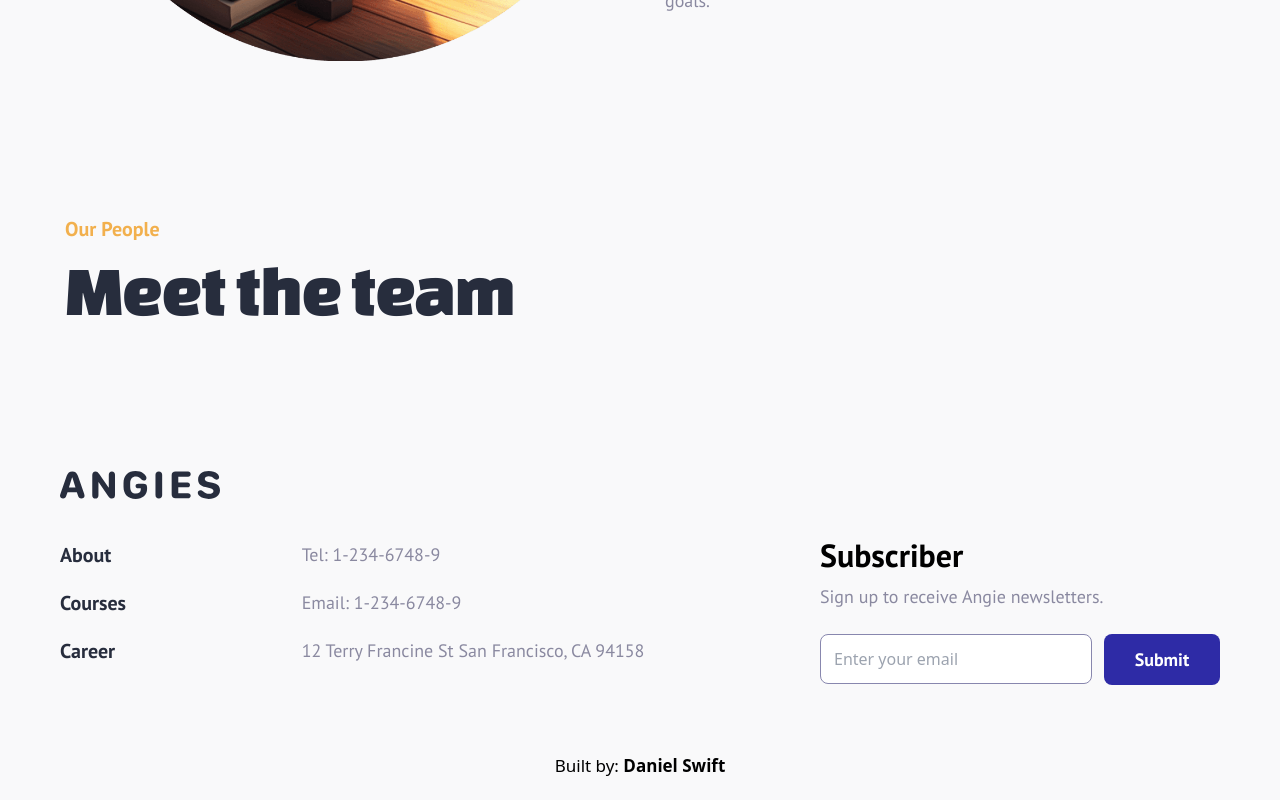
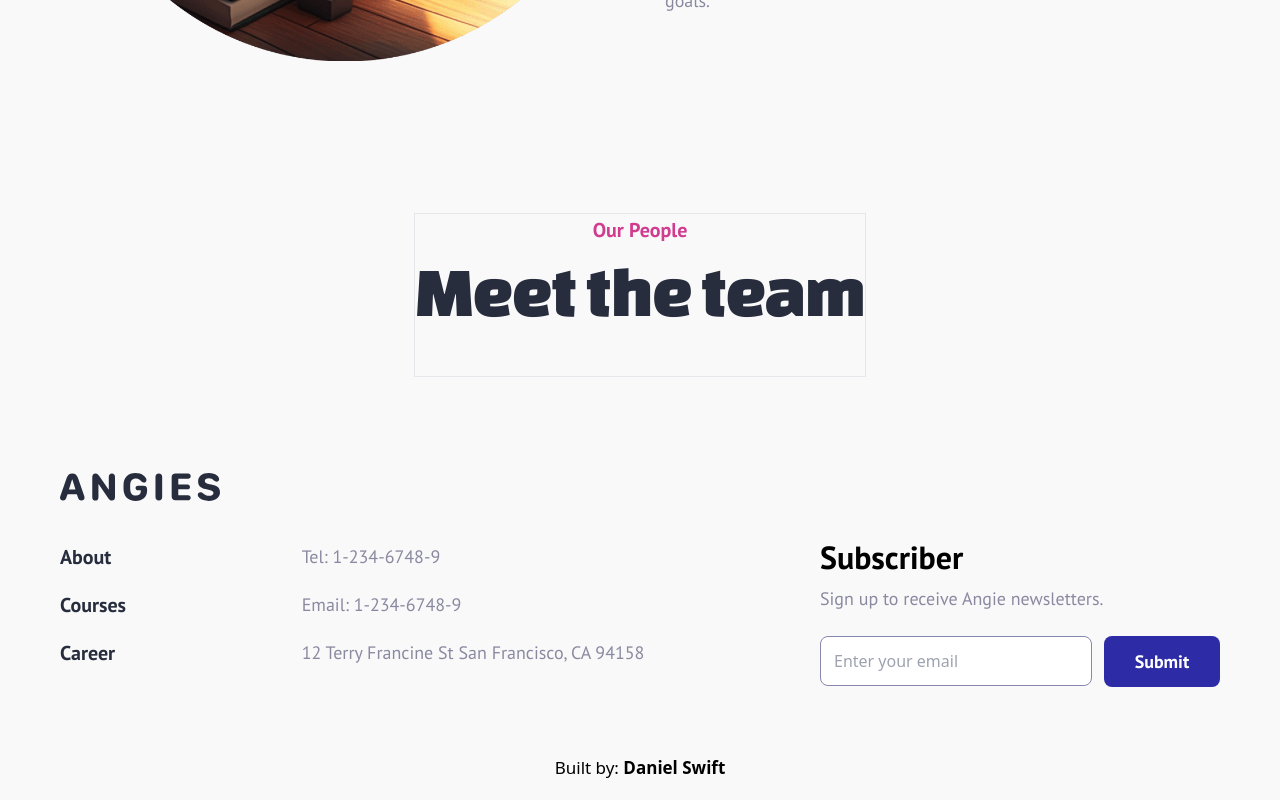
Before and after one commit to danielswift10/project-angies, a React (Create React App) app: page /about in a window 1280 px wide. Shown: the part 2679-3479 px from the top of the page. Built offline with nearby package versions, Linux system fonts and the light colour scheme.

Commit message:
style: added styling

```diff
--- a/src/Components/About/Team.jsx
+++ b/src/Components/About/Team.jsx
@@ -4,8 +4,8 @@ const Team = () => {
     return (
         <div>
             <div className={`${styles.boxWidth} ${styles.flexBetween}  ss:px-0 ss:w-[600px] lg:w-[1070px] xlg:w-[1150px] xl:w-[1280px] lg:px-0  md:w-[970px] md:px-0 ${styles.padding} gap-10 ${layout.section1}`}>
-                <div className="header">
-                <h4 className={`${styles.heading4} mb-2 text-yellow `}>
+                <div className="header border mx-auto text-center">
+                <h4 className={`${styles.heading4} mb-2 text-pink `}>
             Our People
           </h4>
           <h2
```
